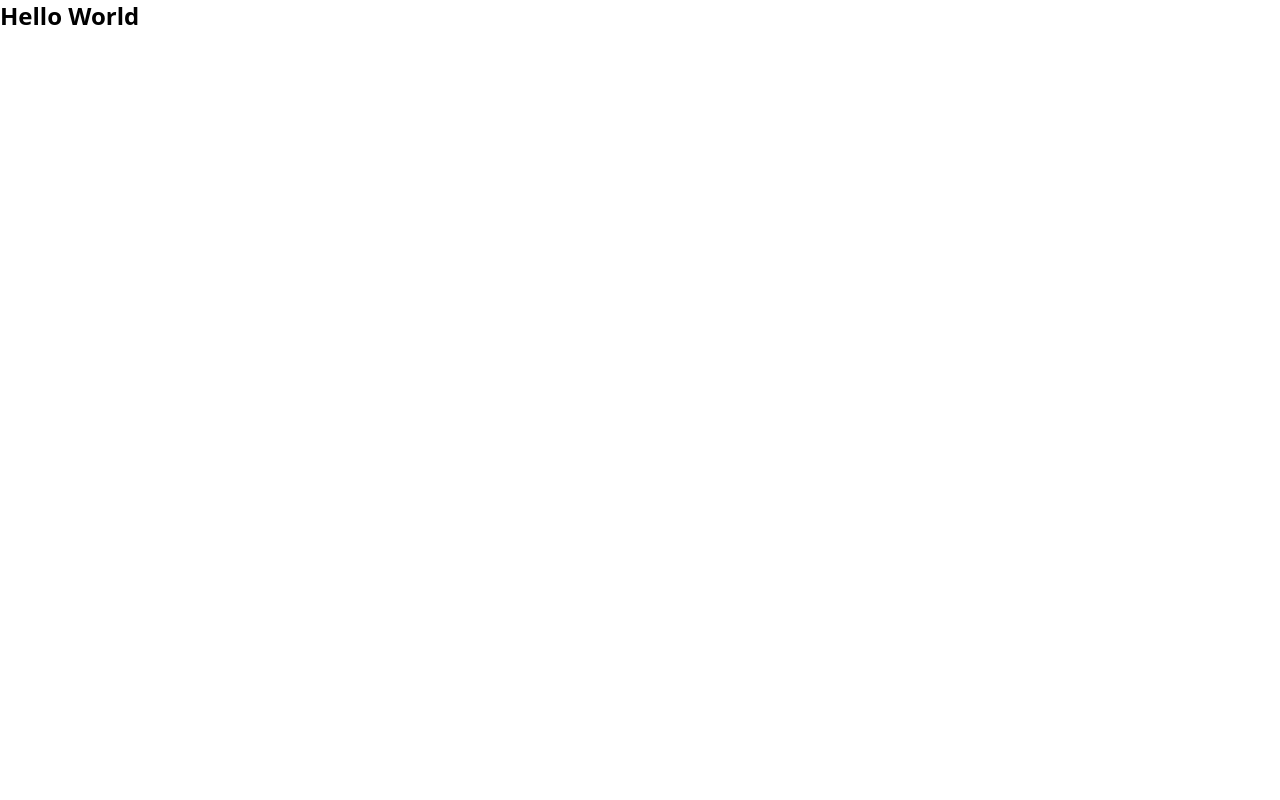
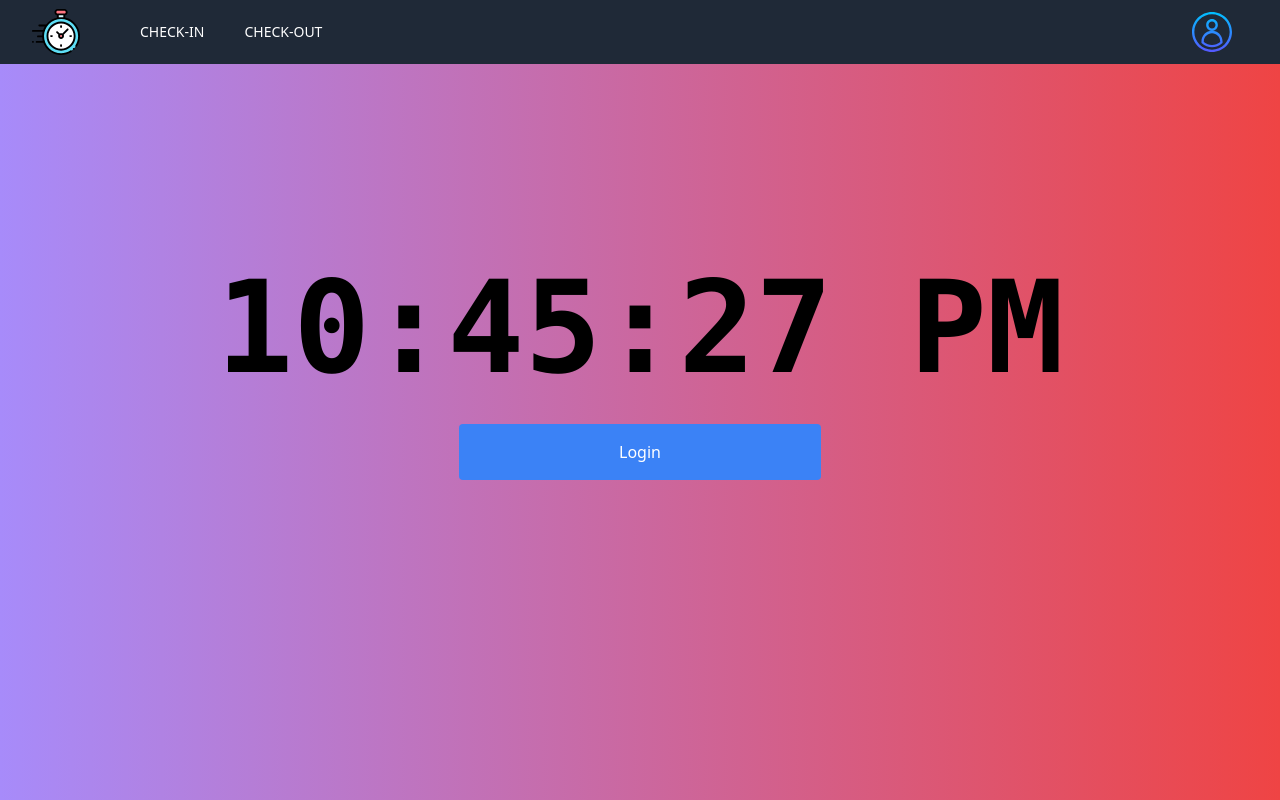
Before and after one commit to TNKKung/Web_CheckInPerson, a React (Create React App) app in the folder my-web/: page / in a window 1280 px wide. Built offline with nearby package versions, Linux system fonts and the light colour scheme.

Commit message:
new update change Home to Index

```diff
--- a/my-web/src/components/Navbar.js
+++ b/my-web/src/components/Navbar.js
@@ -26,9 +26,6 @@ function Navbar(){
             <div className="flex items-center">
               <Link to = "/profile" className="hover:bg-gray-700 rounded-md px-3 py-2">
                 <img className="h-10 w-12" src={user}  alt="Img"/>
-              </Link>
-              <Link to = "/login" className="hover:bg-gray-700 rounded-md">
-                <div class="text-white inset-0 md:inset-y px-3 py-2">SignOut</div>
               </Link>
             </div>
             <div className="-mr-2 flex md:hidden">
--- a/my-web/src/page/Home.js
+++ b/my-web/src/page/Home.js
@@ -7,7 +7,7 @@ function Home(){
     return(
         <div className="h-screen bg-gradient-to-r from-purple-400 to-red-500">
             <Navbar />
-            <div class="mt-20 font-mono font-black text-7xl text-center ">
+            <div class="mt-40 font-mono font-black text-9xl text-center ">
                 <Clock />
             </div>
         </div>
--- a/my-web/src/page/Index.js
+++ b/my-web/src/page/Index.js
@@ -1,9 +1,23 @@
 import React from "react";
+import Navbar from "../components/Navbar";
+import Clock from "../components/Clock";
+import { Link } from "react-router-dom";
 
 const Index = () => {
   return (
-    <div className="text-red text-2xl font-bold">
-      <h2>Hello World</h2>
+    <div className="h-screen bg-gradient-to-r from-purple-400 to-red-500">
+      <Navbar />
+      <div class="mt-10 flex-col flex ml-auto mr-auto items-center w-full lg:w-2/3 md:w-3/5">
+        <div class="mt-40 font-mono font-black text-9xl text-center ">
+          <Clock />
+        </div>
+        <Link
+          to="/login"
+          className="bg-blue-500 py-40 px-4 text-center px-17 md:px-40 md:py-4 text-white rounded leading-tight text-xl md:text-base font-sans mt-8 mb-20"
+        >
+            Login
+        </Link>
+      </div>
     </div>
   );
 };
```
